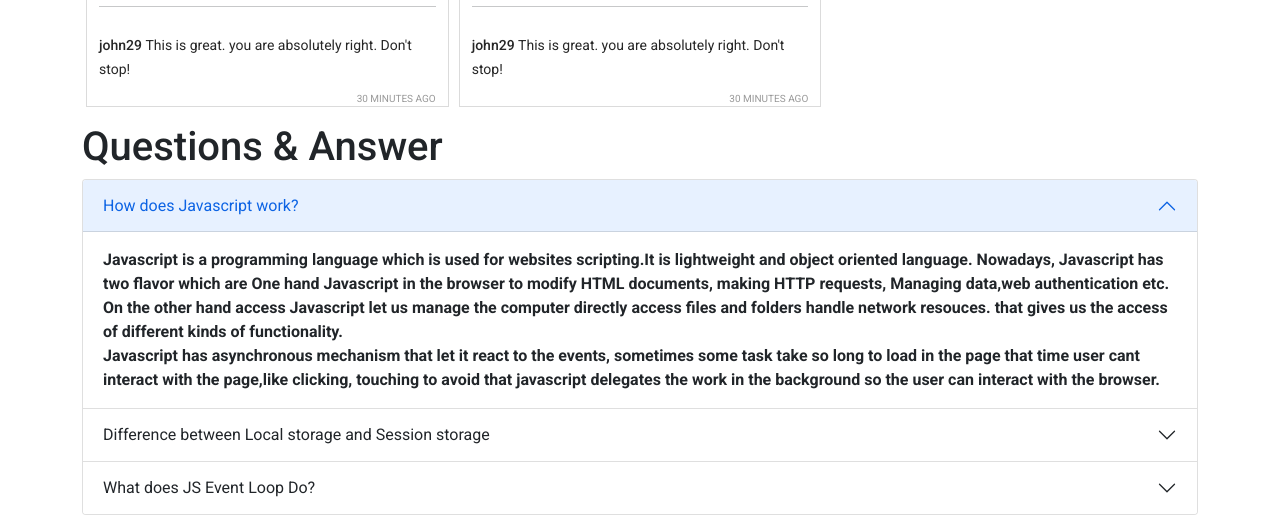
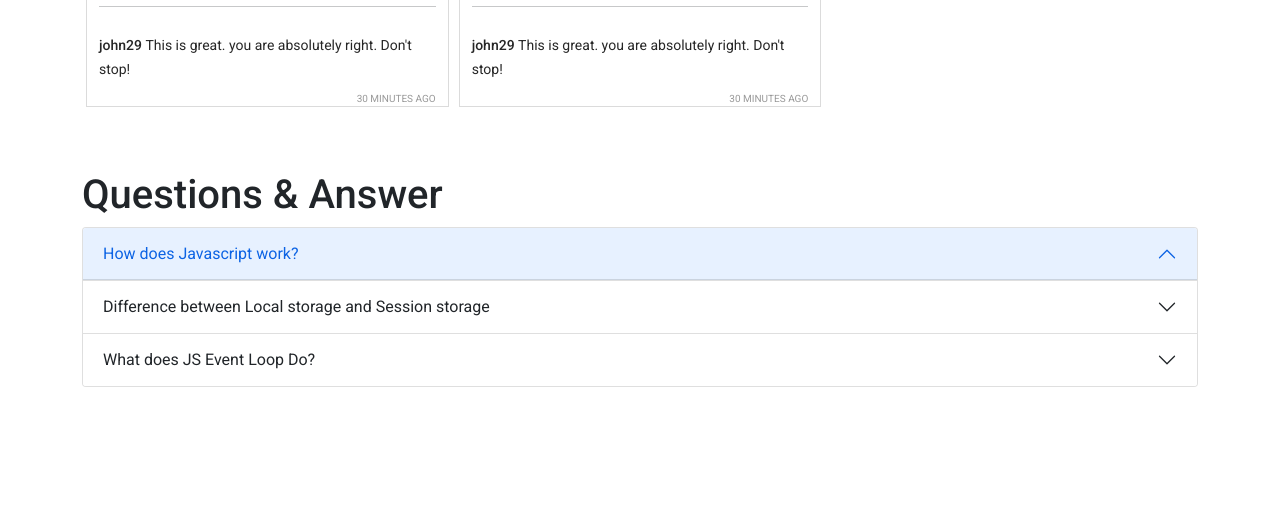
Before and after one commit to srabon0/insta-clone, a plain HTML site: page index.html in a window 1280 px wide. Shown: the part 1425-1940 px from the top of the page. After the commit the page ends 1860 px from the top, so only its background shows below. Drawn offline with nearby package versions, Linux system fonts and the light colour scheme.

Commit message:
final commit

```diff
--- a/index.html
+++ b/index.html
@@ -77,7 +77,7 @@
                 <h1>Reported posts</h1>
             </div>
         </main>
-        <section class="faq" id="question">
+        <section class="my-5" id="question">
             <div class="container">
                 <h1>Questions  & Answer </h1>
 
@@ -89,7 +89,7 @@
                           How does Javascript work?
                         </button>
                       </h2>
-                      <div id="collapseOne" class="accordion-collapse collapse show" aria-labelledby="headingOne" data-bs-parent="#accordionExample">
+                      <div id="collapseOne" class="accordion-collapse collapse" aria-labelledby="headingOne" data-bs-parent="#accordionExample">
                         <div class="accordion-body">
                         <strong class="text-justify">
                             Javascript is a programming language which is used for websites scripting.It is lightweight and object oriented language.
```
